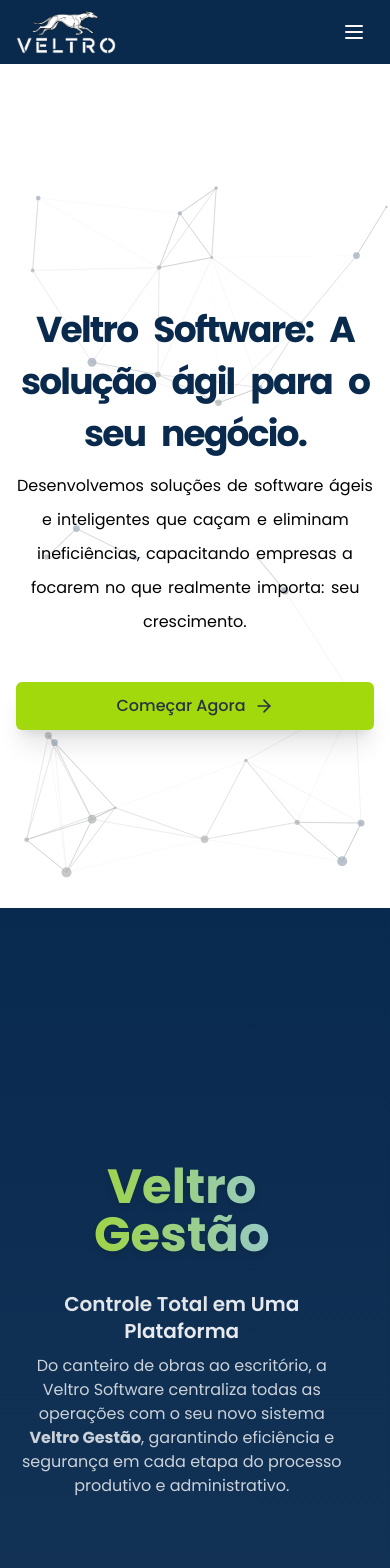
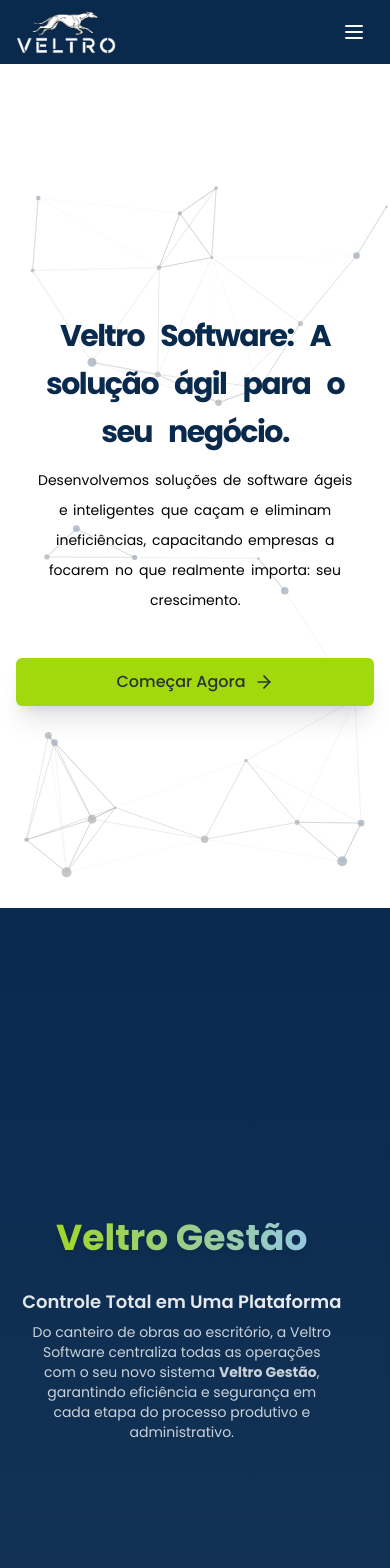
Before and after one commit to IsaacVNX/VeltroSoftware, a Next.js app: page / in a window 390 px wide. Shown: the top 1568 px of the page. Built offline with nearby package versions, Linux system fonts and the light colour scheme.

Commit message:
style: refinamento de escalas mobile e adição de indicador de scroll nos planos

```diff
--- a/src/components/landing/Features.tsx
+++ b/src/components/landing/Features.tsx
@@ -9,9 +9,9 @@
 gsap.registerPlugin(ScrollTrigger);
 
 const FeatureCard = ({ icon: Icon, title, description }: { icon: React.ElementType, title: string, description: string }) => (
-    <div className="feature-card flex h-full flex-col justify-center items-center p-8 text-center bg-white rounded-2xl shadow-xl transition-shadow duration-300 hover:shadow-2xl">
+    <div className="feature-card flex h-full flex-col justify-center items-center p-6 md:p-8 text-center bg-white rounded-2xl shadow-xl transition-shadow duration-300 hover:shadow-2xl">
         <div className="mb-4 text-primary">
-            <Icon className="h-12 w-12" />
+            <Icon className="h-10 md:h-12 w-10 md:w-12" />
         </div>
         <h3 className="mb-2 text-xl font-bold text-black">{title}</h3>
         <p className="text-black">{description}</p>
@@ -58,13 +58,13 @@
              <div className="features-horizontal-scroll-container flex items-stretch gap-6 px-4 md:px-24 w-[max-content] h-[450px]">
                 {/* Intro Slide */}
                 <div className="w-[85vw] md:w-[60vw] lg:w-[45vw] shrink-0 mr-8 flex flex-col justify-center md:text-left text-center">
-                    <h1 className="veltro-gestao-marca text-5xl md:text-7xl font-black text-transparent bg-clip-text bg-gradient-to-r from-primary to-blue-300 drop-shadow-md mb-8 md:mb-12 opacity-0 translate-y-12">
+                    <h1 className="veltro-gestao-marca text-4xl md:text-7xl font-black text-transparent bg-clip-text bg-gradient-to-r from-primary to-blue-300 drop-shadow-md mb-8 md:mb-12 opacity-0 translate-y-12">
                         Veltro Gestão
                     </h1>
-                    <h2 className="text-xl md:text-2xl lg:text-4xl font-semibold mb-2 md:mb-3 leading-snug opacity-90">
+                    <h2 className="text-lg md:text-2xl lg:text-4xl font-semibold mb-2 md:mb-3 leading-snug opacity-90">
                         Controle Total em <span className="text-white">Uma Plataforma</span>
                     </h2>
-                    <p className="text-accent-foreground/80 md:text-xl/relaxed max-w-2xl mx-auto md:mx-0">
+                    <p className="text-accent-foreground/80 text-sm md:text-xl/relaxed max-w-2xl mx-auto md:mx-0 px-4 md:px-0">
                       Do canteiro de obras ao escritório, a Veltro Software centraliza todas as operações com o seu novo sistema <strong>Veltro Gestão</strong>, garantindo eficiência e segurança em cada etapa do processo produtivo e administrativo.
                     </p>
                 </div>
--- a/src/components/landing/Hero.tsx
+++ b/src/components/landing/Hero.tsx
@@ -82,19 +82,19 @@
     };
 
     return (
-        <section ref={heroRef} className="relative w-full min-h-[100svh] h-[100svh] flex flex-col items-center justify-center text-foreground pt-16">
+        <section ref={heroRef} className="relative w-full min-h-[100svh] h-[100svh] flex flex-col items-center justify-center text-foreground pt-12 md:pt-16">
             <Particles id="tsparticles" init={particlesInit} options={particlesOptions} className="absolute inset-0 z-[-1]" />
             <div className="absolute inset-0 bg-white/60 z-0"></div>
             <div className="relative z-10 container mx-auto px-4 md:px-6 text-center">
                 <div className="hero-text space-y-4">
-                    <h1 className="text-4xl font-bold tracking-tighter sm:text-5xl md:text-6xl lg:text-7xl text-[#0A2A4D] flex flex-wrap justify-center gap-x-2 md:gap-x-3 gap-y-1">
+                    <h1 className="text-3xl font-bold tracking-tighter sm:text-5xl md:text-6xl lg:text-7xl text-[#0A2A4D] flex flex-wrap justify-center gap-x-2 md:gap-x-3 gap-y-1">
                         {heroTitleWords.map((word, i) => (
                             <span key={`h1-${i}`} className="inline-block overflow-hidden py-3 px-1 -my-2">
                                 <span className="hero-word-inner inline-block opacity-0 translate-y-[120%] rotate-[10deg]">{word}</span>
                             </span>
                         ))}
                     </h1>
-                    <p className="max-w-[700px] mx-auto text-base sm:text-lg md:text-xl text-black flex flex-wrap justify-center gap-x-1.5 md:gap-x-2 gap-y-0.5 md:gap-y-1">
+                    <p className="max-w-[700px] mx-auto text-sm sm:text-lg md:text-xl text-black flex flex-wrap justify-center gap-x-1.5 md:gap-x-2 gap-y-0.5 md:gap-y-1 px-4">
                         {heroSubtitleWords.map((word, i) => (
                             <span key={`p-${i}`} className="inline-block overflow-hidden pb-2">
                                 <span className="hero-word-inner inline-block opacity-0 translate-y-[120%] rotate-[5deg]">{word}</span>
--- a/src/components/landing/Plans.tsx
+++ b/src/components/landing/Plans.tsx
@@ -6,7 +6,7 @@
 import { Label } from '@/components/ui/label';
 import { Switch } from '@/components/ui/switch';
 import { Badge } from '@/components/ui/badge';
-import { CheckCircle } from 'lucide-react';
+import { CheckCircle, ChevronRight } from 'lucide-react';
 import { cn } from '@/lib/utils';
 import gsap from 'gsap';
 import { useGSAP } from '@gsap/react';
@@ -42,14 +42,14 @@
                     MAIS POPULAR
                 </div>
             )}
-            <h3 className="text-2xl font-bold text-accent">{plan.name}</h3>
+            <h3 className="text-xl md:text-2xl font-bold text-accent">{plan.name}</h3>
             <p className="mt-2 min-h-[40px] text-sm text-muted-foreground">{plan.description}</p>
              <div className="my-8 flex h-[72px] items-center justify-center">
                 {isCustomPrice ? (
                     <span className="text-3xl font-bold text-accent">{price}</span>
                 ) : (
                     <div>
-                        <span className="text-5xl font-bold text-accent">{price}</span>
+                        <span className="text-4xl md:text-5xl font-bold text-accent">{price}</span>
                         <span className="text-muted-foreground">{isAnnual ? '/ano' : '/mês'}</span>
                     </div>
                 )}
@@ -107,6 +107,18 @@
                 ease: "power2.out",
                 duration: 0.6
             });
+
+            // Arraste indicator fade out ao mover o scroll horizontal
+            gsap.to(".scroll-indicator", {
+                opacity: 0,
+                scrollTrigger: {
+                    scroller: ".plans-scroll-container",
+                    horizontal: true,
+                    trigger: ".plan-card",
+                    start: "left left",
+                    onEnter: () => gsap.to(".scroll-indicator", { opacity: 0, duration: 0.3, pointerEvents: "none" })
+                }
+            });
         });
 
     }, { scope: plansRef });
@@ -155,10 +167,16 @@
         <section id="plans" ref={plansRef} className="w-full py-12 md:py-24 lg:py-32 bg-white flex flex-col justify-center min-h-screen">
             <div className="container mx-auto px-4 md:px-6">
                 <div className="mx-auto max-w-5xl space-y-4 text-center">
-                    <h2 className="text-3xl font-bold tracking-tighter sm:text-5xl text-accent">Planos que se adaptam ao seu crescimento</h2>
-                    <p className="max-w-3xl text-secondary md:text-xl/relaxed mx-auto">
+                    <h2 className="text-2xl md:text-5xl font-bold tracking-tighter text-accent">Planos que se adaptam ao seu crescimento</h2>
+                    <p className="max-w-3xl text-secondary text-sm md:text-xl/relaxed mx-auto px-4">
                         Escolha o plano Veltro ideal para caçar suas ineficiências e acelerar seus resultados. Sem complicação.
                     </p>
+                </div>
+
+                {/* Mobile Scroll Indicator */}
+                <div className="scroll-indicator flex md:hidden items-center justify-center gap-2 mt-8 text-primary font-medium animate-pulse">
+                    <span>Deslize para ver planos</span>
+                    <ChevronRight className="h-5 w-5" />
                 </div>
 
                 <div className="flex items-center justify-center gap-4 my-8">
@@ -170,10 +188,10 @@
                     </Label>
                 </div>
 
-                 <div className="flex flex-row md:grid md:grid-cols-2 lg:grid-cols-3 gap-6 md:gap-8 items-stretch max-w-7xl mx-auto px-4 md:px-0 overflow-x-auto md:overflow-visible snap-x snap-mandatory pb-6" style={{ scrollbarWidth: 'none', msOverflowStyle: 'none' }}>
-                    <div className="w-[85vw] md:w-auto shrink-0 snap-center"><PlanCard plan={plansData[0]} isAnnual={isAnnual} /></div>
-                    <div className="w-[85vw] md:w-auto shrink-0 snap-center"><PlanCard plan={plansData[1]} isAnnual={isAnnual} isPopular /></div>
-                    <div className="w-[85vw] md:w-auto shrink-0 snap-center pr-4 md:pr-0"><PlanCard plan={plansData[2]} isAnnual={isAnnual} /></div>
+                 <div className="plans-scroll-container flex flex-row md:grid md:grid-cols-2 lg:grid-cols-3 gap-6 md:gap-8 items-stretch max-w-7xl mx-auto px-4 md:px-0 overflow-x-auto md:overflow-visible snap-x snap-mandatory pt-10 pb-6" style={{ scrollbarWidth: 'none', msOverflowStyle: 'none' }}>
+                    <div className="w-[80vw] md:w-auto shrink-0 snap-center"><PlanCard plan={plansData[0]} isAnnual={isAnnual} /></div>
+                    <div className="w-[80vw] md:w-auto shrink-0 snap-center"><PlanCard plan={plansData[1]} isAnnual={isAnnual} isPopular /></div>
+                    <div className="w-[80vw] md:w-auto shrink-0 snap-center pr-4 md:pr-0"><PlanCard plan={plansData[2]} isAnnual={isAnnual} /></div>
                 </div>
             </div>
         </section>
```
